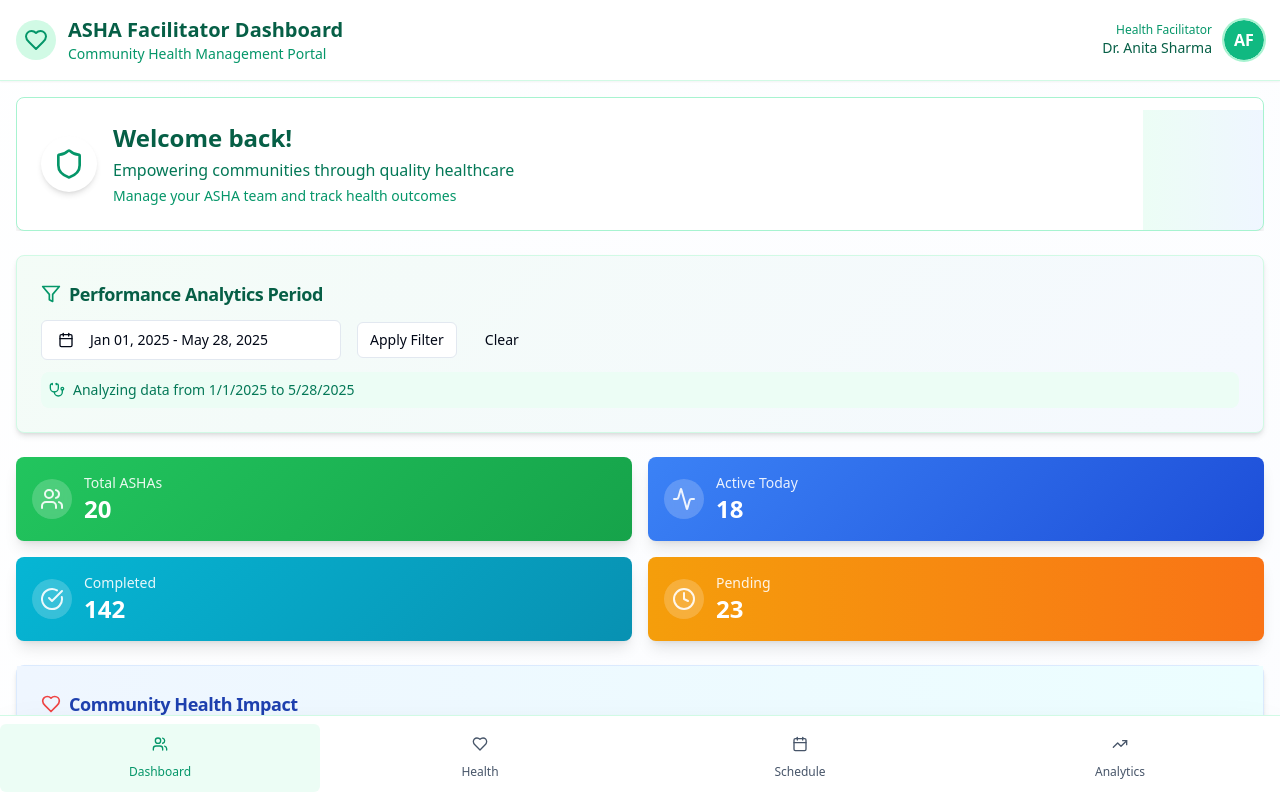
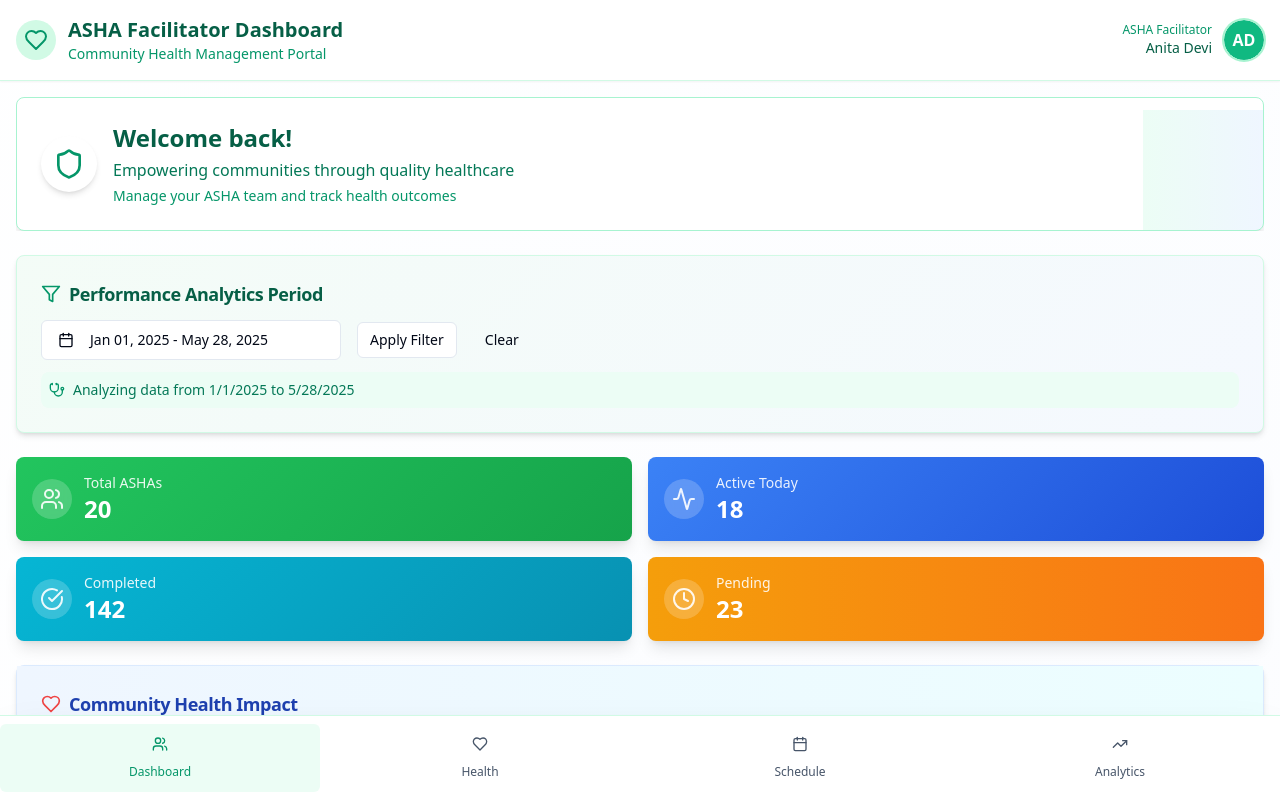
Before and after one commit to Satya24-94/asha-hub-dashboard-view, a React (Vite) app: page / in a window 1280 px wide. Shown: the top 798 px of the page. Built offline with nearby package versions, Linux system fonts and the light colour scheme.

Commit message:
Refactor: Update facilitator name and title
The AI updated the dashboard header to reflect "ASHA Facilitator" and updated the name to "Anita Devi".

```diff
--- a/src/components/DashboardHeader.tsx
+++ b/src/components/DashboardHeader.tsx
@@ -13,7 +13,7 @@ interface DashboardHeaderProps {
 export const DashboardHeader = React.memo(({
   title,
   subtitle,
-  userInitials = "AF",
+  userInitials = "AD",
   userImage
 }: DashboardHeaderProps) => {
   return (
@@ -31,8 +31,8 @@ export const DashboardHeader = React.memo(({
           </div>
           <div className="flex items-center gap-3">
             <div className="hidden sm:block text-right">
-              <p className="text-xs text-emerald-600">Health Facilitator</p>
-              <p className="text-sm font-medium text-emerald-800">Dr. Anita Sharma</p>
+              <p className="text-xs text-emerald-600">ASHA Facilitator</p>
+              <p className="text-sm font-medium text-emerald-800">Anita Devi</p>
             </div>
             <Avatar className="h-10 w-10 ring-2 ring-emerald-200">
               <AvatarImage src={userImage} alt="User avatar" />
```
